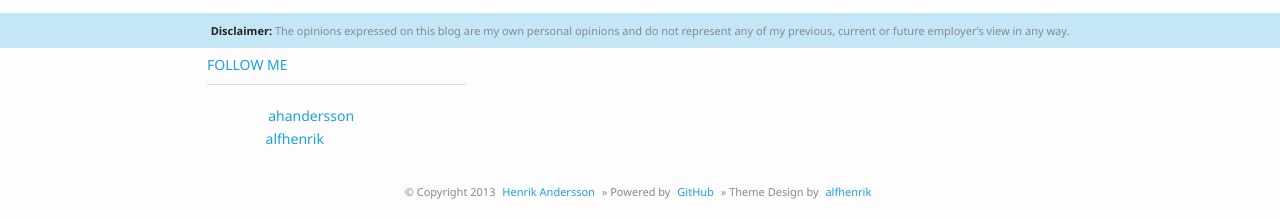
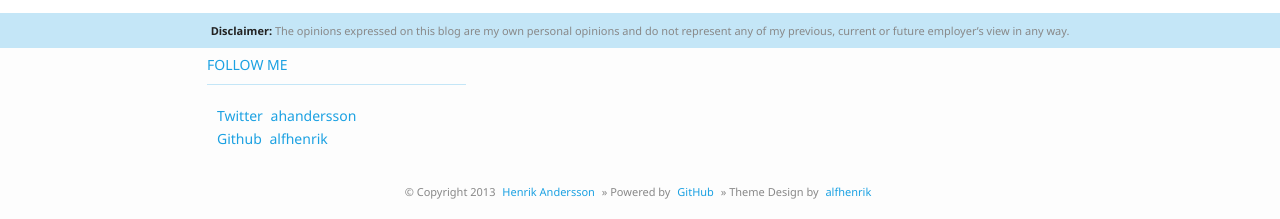
Before and after one commit to hnrkndrssn/hnrkndrssn.github.io, a Jekyll site: the page built from index.html, in a window 1280 px wide and 1400 px high, scrolled down 2012 px. Shown: the part 1178-1397 px from the top of the window. Built offline with Jekyll 4.4.1, drawn with Linux system fonts in a browser that asks for light colours; Markdown is read by kramdown in place of the engine named in the settings; the list of posts is cut into pages by our own code.

Commit message:
update some styles that were wrong

```diff
--- a/_layouts/default.html
+++ b/_layouts/default.html
@@ -124,8 +124,8 @@
                     <legend class="accent">follow me</legend>
                     <hr />
                     <ul>
-                        <li><span class="label">Twitter</span> <a href="http://twitter.com/ahandersson">ahandersson</a></li>
-                        <li><span class="label">Github</span> <a href="https://github.com/alfhenrik">alfhenrik</a></li>
+                        <li><span class="accent">Twitter</span> <a href="http://twitter.com/ahandersson">ahandersson</a></li>
+                        <li><span class="accent">Github</span> <a href="https://github.com/alfhenrik">alfhenrik</a></li>
                     </ul>
                 </fieldset>
             </div>
--- a/stylesheets/styles.css
+++ b/stylesheets/styles.css
@@ -54,8 +54,7 @@ a {
 }
 
     a:hover, .read-more a:hover {
-        background: #1893CC;
-        color: #f2f2f2;
+        color: #004B8B;
         text-decoration: none;
     }
 
```
